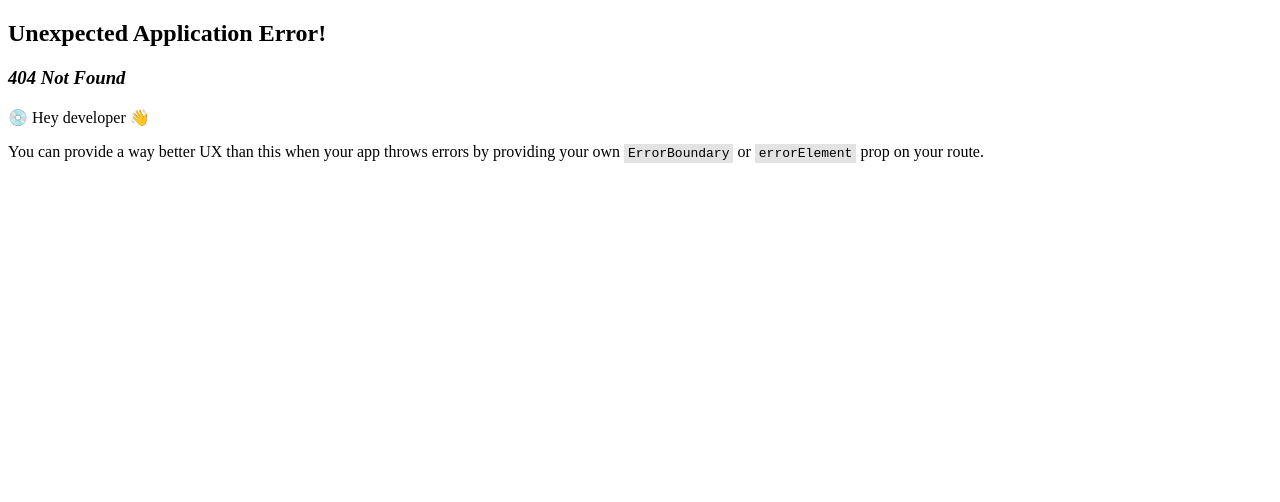
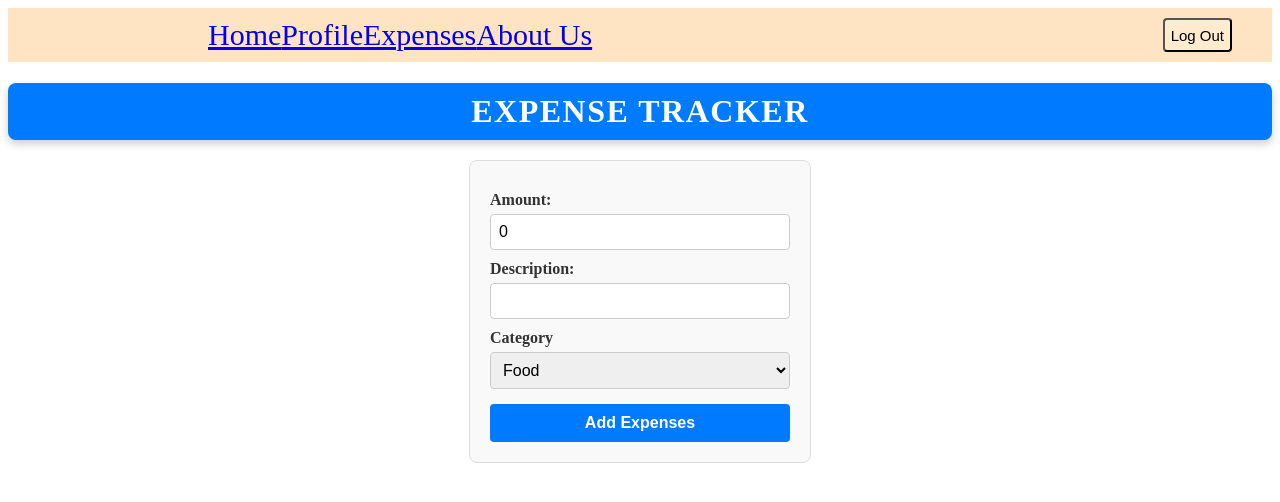
Before and after one commit to HarshitNegi-A/expenseTrackerWhole, a React (Create React App) app: page /expense in a window 1280 px wide. Before the commit this address had no page. Shown: the top 502 px of the page. Built offline with nearby package versions, Linux system fonts and the light colour scheme.

Commit message:
Adding Expenses for tracking purpose

```diff
--- a/src/App.js
+++ b/src/App.js
@@ -6,6 +6,7 @@ import HomePage from './components/HomePage';
 import LoginContext from './store/login-context';
 import Profile from './components/Profile';
 import ForgetPassword from './components/ForgetPassword';
+import ExpenseForm from './components/Expenses/ExpenseForm';
 
 function App() {
   const loginContext = useContext(LoginContext);
@@ -22,6 +23,10 @@ function App() {
     {
       path: '/resetPassword',
       element:  <ForgetPassword /> ,
+    },
+    {
+      path: '/expense',
+      element:  <ExpenseForm /> ,
     },
     // {
     //   path: '/signup',
--- /dev/null
+++ b/src/components/Expenses/ExpenseForm.js
@@ -0,0 +1,63 @@
+import React, { useState } from 'react'
+import classes from "./ExpenseForm.module.css"
+import ExpenseItem from './ExpenseItem'
+import Header from '../Header'
+
+const ExpenseForm = () => {
+
+    const [amount,setAmount]=useState(0)
+    const [desc,setDesc]=useState("")
+    const [type,setType]=useState("")
+    const [items,setItems]=useState([])
+
+    const handleFormSubmit=(e)=>{
+        e.preventDefault();
+        const obj={
+            id:Date.now(),
+            amount:amount,
+            desc:desc,
+            type:type,
+        }
+        setItems([...items,obj])
+        setAmount(0)
+        setDesc("")
+        setType("")
+    }
+
+
+  const deleteItem = (id) => {
+    setItems(items.filter(item => item.id !== id));
+  };
+
+  const editItem = (id) => {
+    const itemToEdit = items.find(item => item.id === id);
+    setAmount(itemToEdit.amount);
+    setDesc(itemToEdit.desc);
+    setType(itemToEdit.type);
+    deleteItem(id);
+  };
+
+  return ( <div>
+    <Header/>
+    <h1 className={classes.heading}>EXPENSE TRACKER</h1>
+    <form onSubmit={handleFormSubmit} className={classes.form}>
+        <label htmlFor='amount'>Amount:</label>
+        <input value={amount} type='number' id='amount' onChange={(e)=>{setAmount(e.target.value)}}/>
+        <label htmlFor='desc'>Description:</label>
+        <input value={desc} type='text' id='desc' onChange={(e)=>{setDesc(e.target.value)}}/>
+        <label htmlFor='type'>Category</label>
+        <select value={type} id='type' onChange={(e)=>{setType(e.target.value)}}>
+            <option>Food</option>
+            <option>Petrol</option>
+            <option>Shopping</option>
+            <option>Travel</option>
+            <option>Other</option>
+        </select>
+        <button type='submit'>Add Expenses</button>
+    </form>
+    <ExpenseItem lists={items} onDelete={deleteItem} onEdit={editItem}/>
+    </div>
+  )
+}
+
+export default ExpenseForm
--- /dev/null
+++ b/src/components/Expenses/ExpenseForm.module.css
@@ -0,0 +1,61 @@
+
+.form {
+    display: flex;
+    flex-direction: column;
+    width: 300px;
+    margin: 0 auto;
+    padding: 20px;
+    border: 1px solid #ddd;
+    border-radius: 8px;
+    background-color: #f9f9f9;
+  }
+
+  .form label {
+    margin-top: 10px;
+    font-weight: bold;
+    color: #333;
+  }
+
+  .form input, select {
+    margin-top: 5px;
+    padding: 8px;
+    font-size: 1rem;
+    border: 1px solid #ccc;
+    border-radius: 4px;
+  }
+
+  .form :focus, select:focus {
+    border-color: #007BFF;
+    outline: none;
+    box-shadow: 0 0 5px rgba(0, 123, 255, 0.5);
+  }
+
+  .form button {
+    margin-top: 15px;
+    padding: 10px;
+    font-size: 1rem;
+    font-weight: bold;
+    color: #fff;
+    background-color: #007BFF;
+    border: none;
+    border-radius: 4px;
+    cursor: pointer;
+    transition: background-color 0.3s;
+  }
+
+  .form button:hover {
+    background-color: #0056b3;
+  }
+  .heading{
+    text-align: center;
+    font-size: 2rem;
+    font-weight: bold;
+    color: #ffffff;
+    background-color: #007BFF;
+    padding: 10px 0;
+    margin-bottom: 20px;
+    border-radius: 8px;
+    box-shadow: 0 4px 8px rgba(0, 0, 0, 0.2);
+    text-transform: uppercase;
+    letter-spacing: 1.5px;
+  }
--- /dev/null
+++ b/src/components/Expenses/ExpenseItem.js
@@ -0,0 +1,22 @@
+import React from 'react';
+import classes from './ExpenseItem.module.css';
+
+const ExpenseItem = (props) => {
+  return (
+    <ul className={classes.expenseList}>
+      {props.lists.map((item) => (
+        <li key={item.id} className={classes.expenseItem}>
+          <div className={classes.expenseDetails}>
+            <span className={classes.description}>{item.desc}</span>
+            <span className={classes.category}>{item.type}</span>
+          </div>
+          <div className={classes.amount}>${item.amount}</div>
+          <button onClick={()=>{props.onEdit(item.id)}} className={classes.editButton}>Edit</button>
+          <button onClick={()=>{props.onDelete(item.id)}} className={classes.deleteButton}>Delete</button>
+        </li>
+      ))}
+    </ul>
+  );
+};
+
+export default ExpenseItem;
--- /dev/null
+++ b/src/components/Expenses/ExpenseItem.module.css
@@ -0,0 +1,68 @@
+.expenseList {
+    width: 350px;
+    margin: 30px 1055px;
+    display: flex;
+    flex-direction: column;
+  }
+
+  .expenseItem {
+    display: flex;
+    justify-content: space-between;
+    align-items: center;
+    padding: 15px;
+    background-color: #f0f0f0;
+    border-radius: 8px;
+    box-shadow: 0 4px 8px rgba(0, 0, 0, 0.1);
+  }
+
+  .expenseItem:hover {
+    transform: scale(1.02);
+  }
+
+  .expenseDetails {
+    display: flex;
+    flex-direction: column;
+  }
+
+  .description {
+    font-size: 1.1rem;
+    font-weight: bold;
+    color: #333;
+  }
+
+  .category {
+    font-size: 0.9rem;
+    color: #777;
+  }
+
+  .amount {
+    font-size: 1.2rem;
+    font-weight: bold;
+    color: #007BFF;
+  }
+  .editButton, .deleteButton {
+    padding: 5px 10px;
+    font-size: 0.9rem;
+    border: none;
+    border-radius: 4px;
+    cursor: pointer;
+    margin-left: 5px;
+  }
+
+  .editButton {
+    background-color: #ffc107;
+    color: #333;
+  }
+
+  .editButton:hover {
+    background-color: #e0a800;
+  }
+
+  .deleteButton {
+    background-color: #dc3545;
+    color: #fff;
+  }
+
+  .deleteButton:hover {
+    background-color: #c82333;
+  }
--- a/src/components/Header.js
+++ b/src/components/Header.js
@@ -12,9 +12,10 @@ const Header=()=>{
     }
     return(
         <header className={classes.header}>
-            <div>
+            <div className={classes.links}>
             <Link to="/" >Home</Link>
-            <Link to="/">Products</Link>
+            <Link to="/profile">Profile</Link>
+            <Link to="/expense">Expenses</Link>
             <Link to="/">About Us</Link>
             </div>
             <button onClick={handleLogout}>Log Out</button>
--- a/src/components/Header.module.css
+++ b/src/components/Header.module.css
@@ -6,11 +6,7 @@
     display: flex;
     justify-content: space-between;
 }
-.header Link{
-    text-decoration: none;
-    color: black;
-    padding-right: 60px;
-}
+
 .header button{
     margin-right: 30px;
     font-size: 15px;
@@ -18,3 +14,8 @@
     background-color: blanchedalmond;
     border: 1px solid ridge;
 }
+.links Link{
+    text-decoration: none;
+    color: black;
+    padding-right: 60px;
+}
--- a/src/components/Profile.js
+++ b/src/components/Profile.js
@@ -1,5 +1,6 @@
 import React, {  useEffect, useState } from "react";
 import classes from "./Profile.module.css";
+import Header from "./Header";
 
 const Profile = () => {
 
@@ -59,6 +60,7 @@ const Profile = () => {
 
   return (
     <div>
+        <Header/>
       <div className={classes.main}>
         <p>Winners never quits,Quitters never win.</p>
       </div>
```
